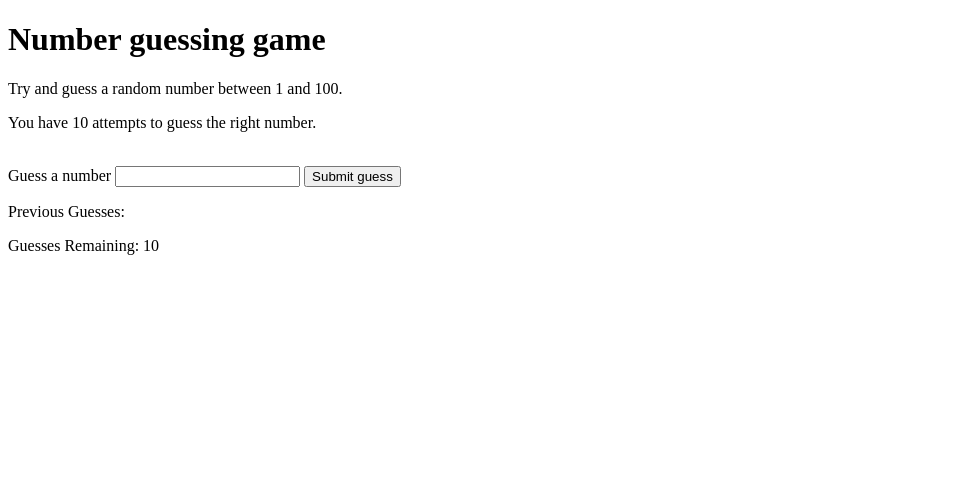
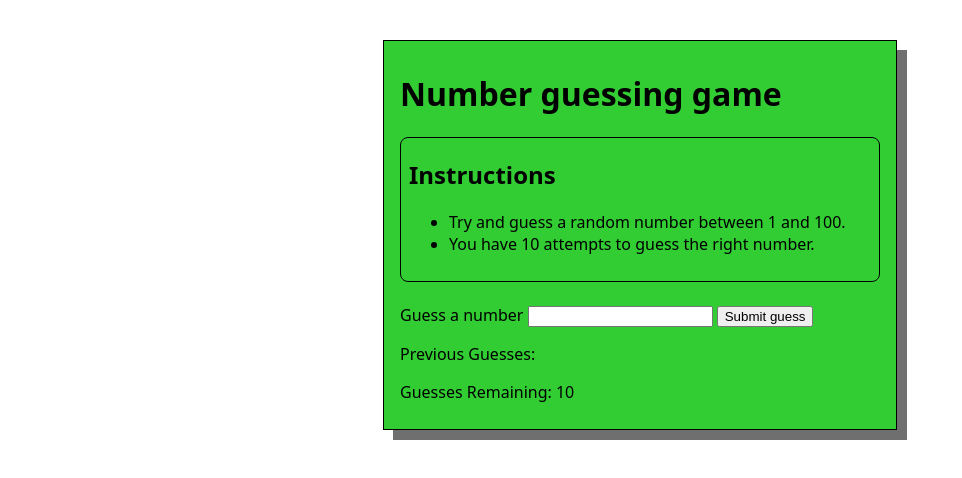
Before and after one commit to aniketdogra09/number-guessing-game, a plain HTML site: page index.html in a window 1280 px wide. Shown: the whole page, without its empty margins (0-962 px from the left). Drawn offline with Linux system fonts and the light colour scheme.

Commit message:
commit 5
made changes in the front-end : HTML and CSS

```diff
--- a/index.html
+++ b/index.html
@@ -4,12 +4,19 @@
     <meta charset="UTF-8">
     <meta name="viewport" content="width=device-width, initial-scale=1.0">
     <title>Guessing Game</title>
+    <link rel="stylesheet" href="style.css">
 </head>
 <body>
     <div id="wrapper">
         <h1>Number guessing game</h1>
-        <p>Try and guess a random number between 1 and 100.</p>
-        <p>You have 10 attempts to guess the right number.</p>
+        <div class="instructions">
+            <h2 class="Instruction-heading">Instructions</h2>
+            <ul class="instruction-list">
+                <li>Try and guess a random number between 1 and 100.</li>
+                <li>You have 10 attempts to guess the right number.</li>
+            </ul>
+        </div>
+
         <br>
 
         <form class="form">
@@ -23,8 +30,9 @@
           <p>Guesses Remaining: <span class="lastResult">10</span></p>
           <p class="lowOrHi"></p>
         </div>
-      </div>
-      <script src="app.js"></script>
+    </div>
+
+    <script src="app.js"></script>
 
 </body>
 </html>
--- a/style.css
+++ b/style.css
@@ -0,0 +1,19 @@
+body{
+    font-family: system-ui, -apple-system, BlinkMacSystemFont, 'Segoe UI', Roboto, Oxygen, Ubuntu, Cantarell, 'Open Sans', 'Helvetica Neue', sans-serif;
+}
+
+#wrapper{
+    margin: 40px auto;
+    border: 1px solid black;
+    padding: 10px 16px;
+    width: 480px;
+    background-color: limegreen;
+    box-shadow: rgba(17, 16, 17, 0.6) 10px 10px;
+}
+
+.instructions{
+    border: 1px solid black;
+    border-radius: 8px;
+    padding-left: 8px;
+    padding-bottom: 10px;
+}
```
